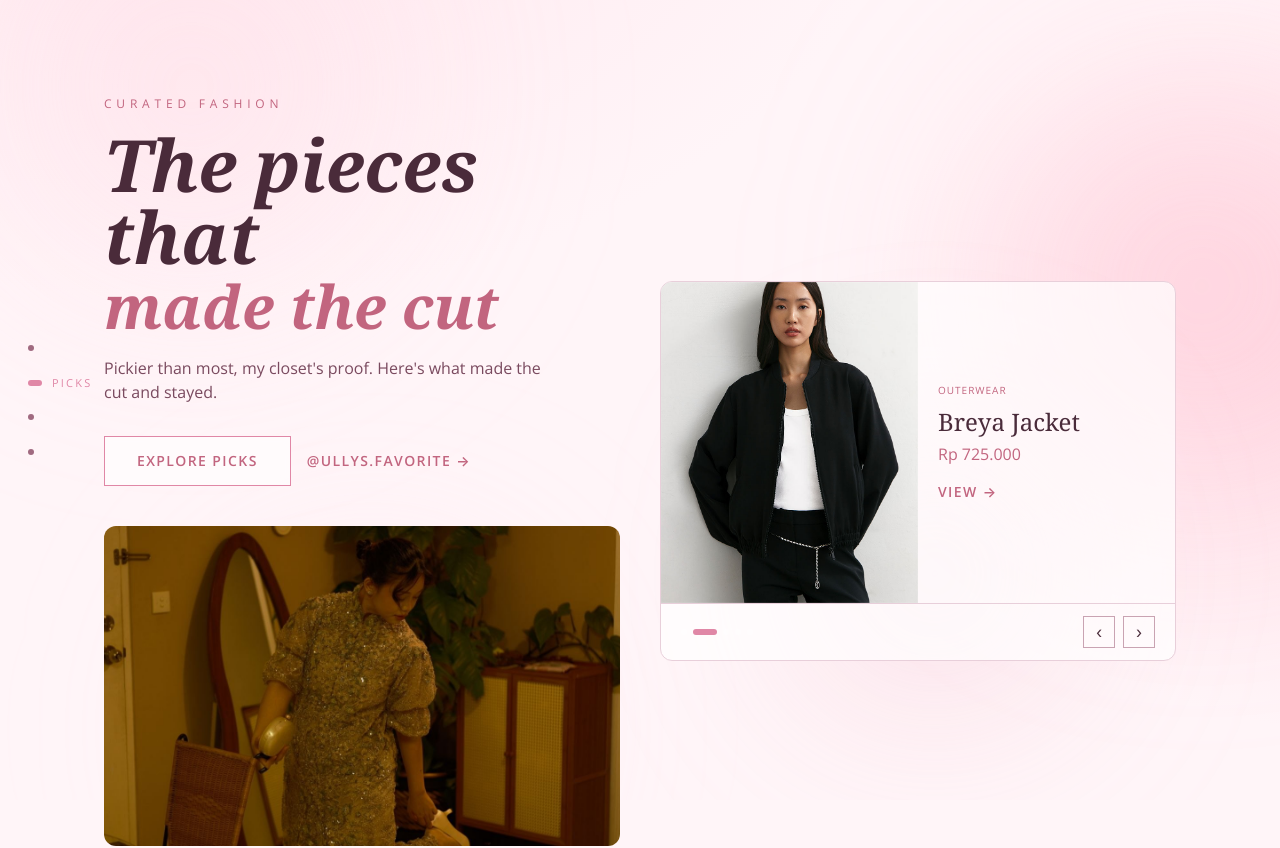
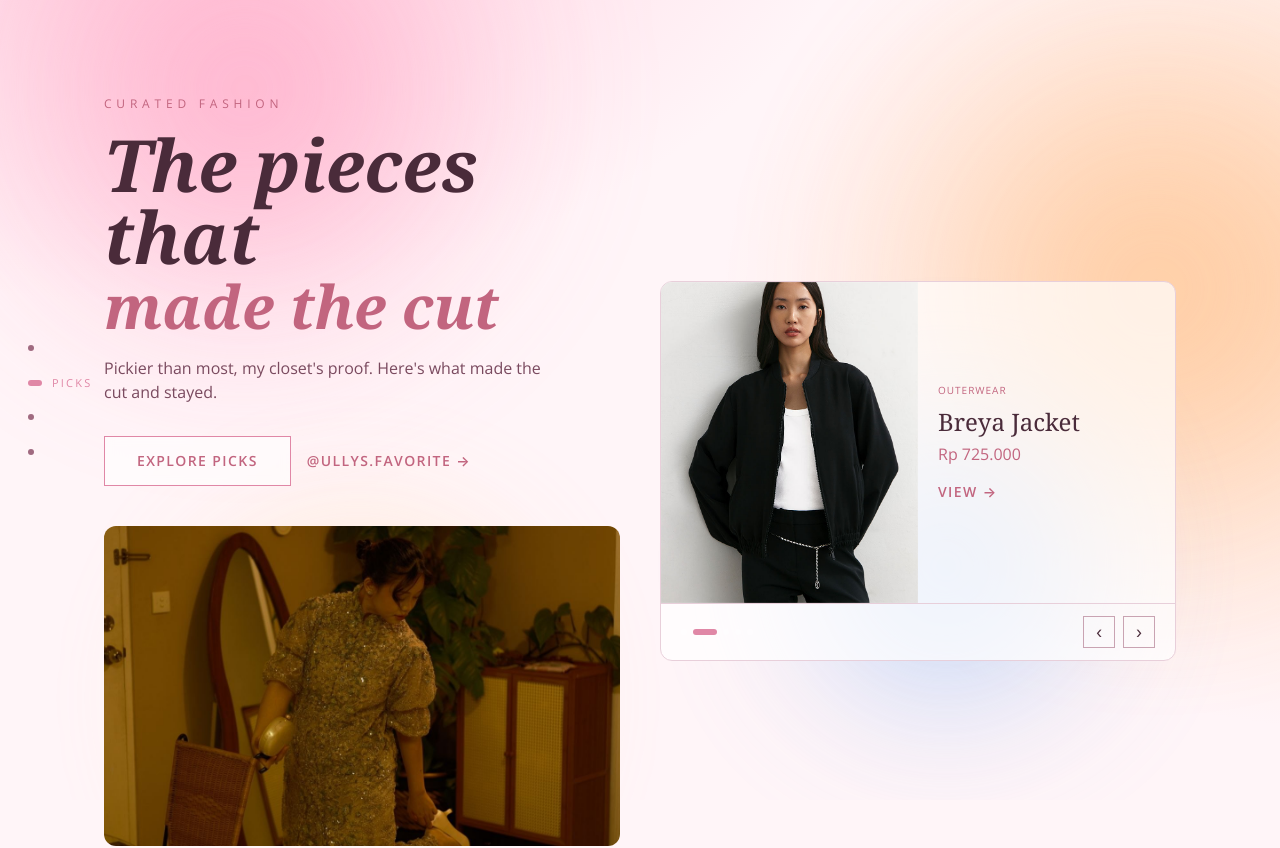
Before and after one commit to engfront/ullys-favorite, a Next.js app: page / in a window 1280 px wide. Shown: the top 848 px of the page. Built offline with nearby package versions, Linux system fonts and the light colour scheme; a web font is replaced by a local one.

Commit message:
🎨 Boost gradient visibility: pink + amber + blue blobs, higher opacity

```diff
--- a/app/globals.css
+++ b/app/globals.css
@@ -74,28 +74,28 @@
 .mesh-bg .blob {
   position: absolute;
   border-radius: 50%;
-  filter: blur(90px);
-  mix-blend-mode: screen;
-  opacity: 0.55;
-  animation: blob-drift 18s ease-in-out infinite alternate;
+  filter: blur(70px);
+  mix-blend-mode: normal;
+  opacity: 0.85;
+  animation: blob-drift 16s ease-in-out infinite alternate;
 }
-.mesh-bg .b1 { width: 480px; height: 480px; top: -130px; left: -80px; background: radial-gradient(circle, #FFD9E4 0%, transparent 70%); animation-delay: 0s; }
-.mesh-bg .b2 { width: 520px; height: 520px; top: 6%; right: -150px; background: radial-gradient(circle, #FFB7C9 0%, transparent 70%); animation-delay: -5s; }
-.mesh-bg .b3 { width: 420px; height: 420px; bottom: -120px; left: 14%; background: radial-gradient(circle, #FFE1EA 0%, transparent 70%); animation-delay: -9s; }
-.mesh-bg .b4 { width: 380px; height: 380px; bottom: 8%; right: 10%; background: radial-gradient(circle, #F2B8CA 0%, transparent 70%); animation-delay: -13s; }
+.mesh-bg .b1 { width: 520px; height: 520px; top: -140px; left: -60px; background: radial-gradient(circle, #FF9EC0 0%, transparent 70%); animation-delay: 0s; }
+.mesh-bg .b2 { width: 560px; height: 560px; top: 4%; right: -120px; background: radial-gradient(circle, #FFC18A 0%, transparent 70%); animation-delay: -4s; }
+.mesh-bg .b3 { width: 460px; height: 460px; bottom: -100px; left: 12%; background: radial-gradient(circle, #FFD7A0 0%, transparent 70%); animation-delay: -8s; }
+.mesh-bg .b4 { width: 420px; height: 420px; bottom: 6%; right: 8%; background: radial-gradient(circle, #9EC3F5 0%, transparent 70%); animation-delay: -12s; }
 
 @keyframes blob-drift {
   0%   { transform: translate(0, 0) scale(1); }
-  50%  { transform: translate(40px, -30px) scale(1.15); }
-  100% { transform: translate(-30px, 30px) scale(0.95); }
+  50%  { transform: translate(50px, -35px) scale(1.2); }
+  100% { transform: translate(-35px, 35px) scale(0.9); }
 }
 
-/* soft pink-to-white gradient wash behind content */
+/* soft pink-white base with amber + blue washes */
 .gradient-body {
   background:
-    radial-gradient(1200px 800px at 15% -5%, rgba(255,217,228,0.50), transparent 60%),
-    radial-gradient(1000px 700px at 110% 10%, rgba(255,183,201,0.38), transparent 55%),
-    radial-gradient(900px 900px at 50% 120%, rgba(255,225,234,0.42), transparent 60%),
+    radial-gradient(1200px 800px at 12% -5%, rgba(255,158,192,0.45), transparent 60%),
+    radial-gradient(1100px 750px at 108% 8%, rgba(255,193,138,0.42), transparent 60%),
+    radial-gradient(1000px 850px at 60% 118%, rgba(158,195,245,0.30), transparent 65%),
     #fff5f8;
   min-height: 100vh;
 }
```
